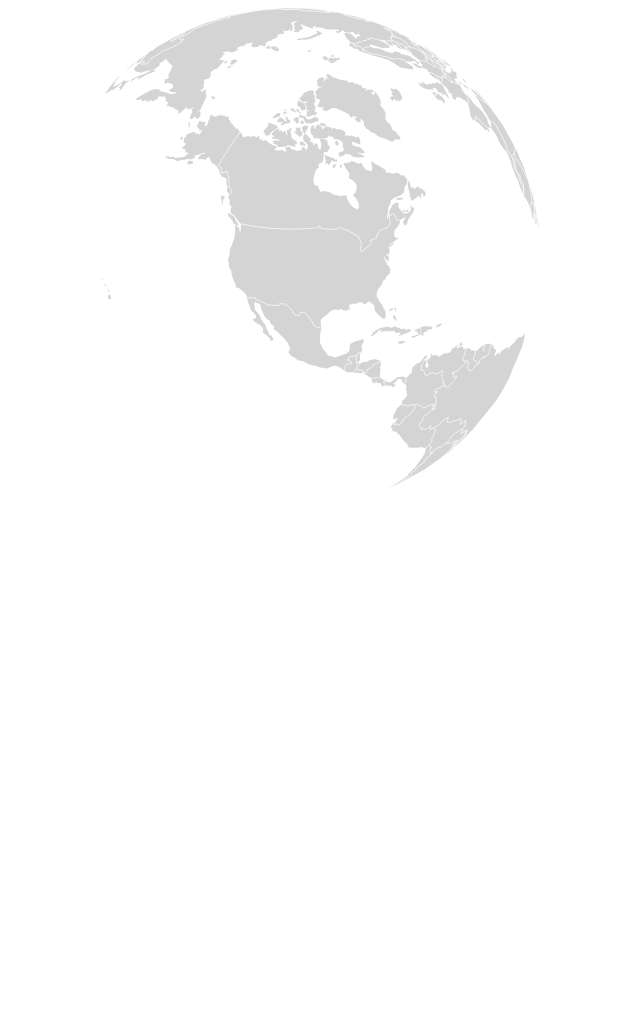
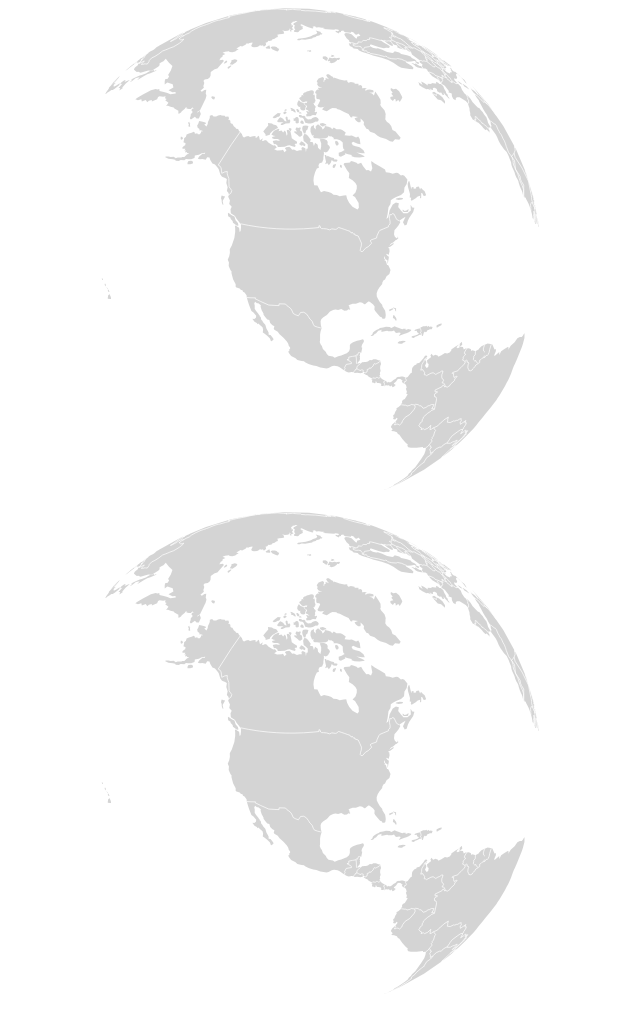
Before and after one commit to vi-global/d3, a plain HTML site: page index6.html in a window 1280 px wide. Shown: the whole page, without its empty margins (197-837 px from the left). Before the commit the page ends 800 px from the top, so only its background shows below. Drawn offline with nearby package versions, Linux system fonts and the light colour scheme.

Commit message:
module chart

```diff
--- a/app6.js
+++ b/app6.js
@@ -1,6 +1,7 @@
 // Using Mike Bostock's Towards Reusable Charts Pattern
 'use strict';
 
+function globalChart() {
     /***** ALL MATH FUNCTIONS ****/
 
     var to_radians = Math.PI / 180;
@@ -155,10 +156,11 @@
         .rotate([105.03, -42.37])
         .clipAngle(90);
 
+    function chart(selection){
         var path = d3.geoPath()
             .projection(projection);
 
-        var svg = d3.select("body").append("svg")
+        var svg = selection.append("svg")
             .attr("width", width)
             .attr("height", height);
 
@@ -243,4 +245,12 @@
                 .datum(borders)
                 .attr("class", "border")
                 .attr("d", path);
-        });
+        })
+    }
+
+    return chart
+}
+
+var globalChart = globalChart()
+d3.select('#globalmap').call(globalChart)
+d3.select('#globalmap2').call(globalChart)
--- a/index6.html
+++ b/index6.html
@@ -22,6 +22,7 @@
 
 <body>
     <div id="globalmap"></div>
+    <div id="globalmap2"></div>
 <!-- <script src="https://cdnjs.cloudflare.com/ajax/libs/d3/3.5.5/d3.min.js"></script>
 <script src="https://cdnjs.cloudflare.com/ajax/libs/topojson/1.6.19/topojson.min.js"></script>     -->
 <script src="https://cdnjs.cloudflare.com/ajax/libs/d3/5.16.0/d3.min.js" integrity="sha512-FHsFVKQ/T1KWJDGSbrUhTJyS1ph3eRrxI228ND0EGaEp6v4a/vGwPWd3Dtd/+9cI7ccofZvl/wulICEurHN1pg==" crossorigin="anonymous" referrerpolicy="no-referrer"></script>
```
Lines whose indentation alone changed are shown as unchanged.
